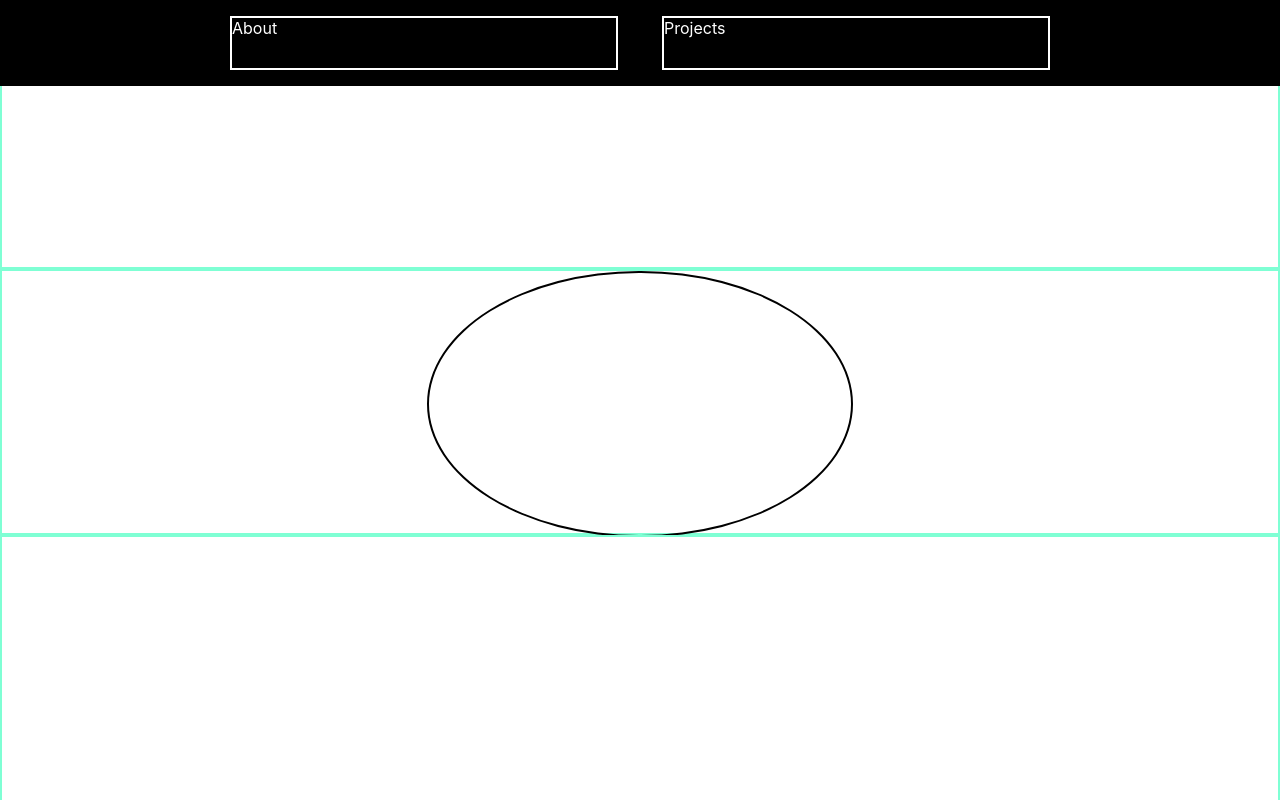
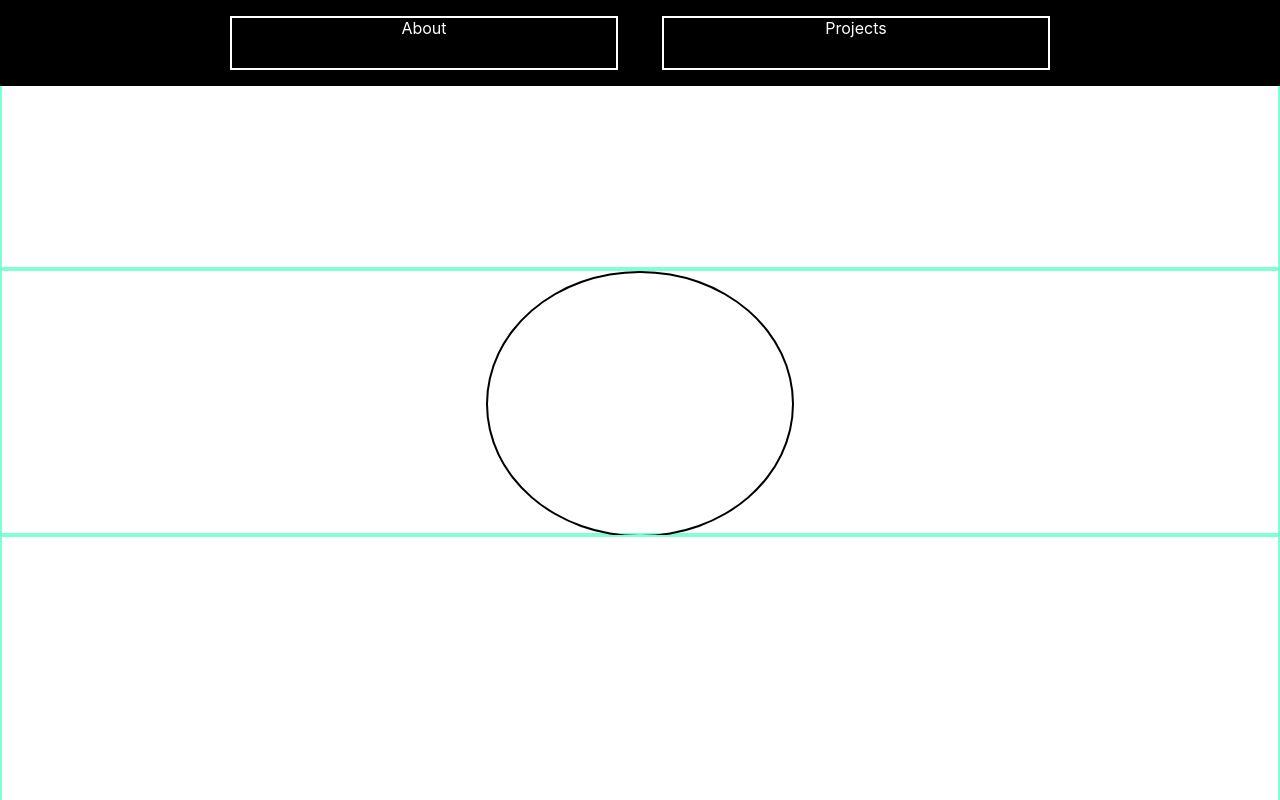
Before and after one commit to majocast/personal-website, a React (Create React App) app in the folder personal-website/: page / in a window 1280 px wide. Shown: the top 800 px of the page. Built offline with nearby package versions, Linux system fonts and the light colour scheme.

Commit message:
changes to nav + implementation of avatar icon

```diff
--- a/personal-website/package.json
+++ b/personal-website/package.json
@@ -3,6 +3,9 @@
   "version": "0.1.0",
   "private": true,
   "dependencies": {
+    "@emotion/react": "^11.11.0",
+    "@emotion/styled": "^11.11.0",
+    "@mui/material": "^5.13.2",
     "@testing-library/jest-dom": "^5.16.5",
     "@testing-library/react": "^13.4.0",
     "@testing-library/user-event": "^13.5.0",
--- a/personal-website/src/pages/Home.tsx
+++ b/personal-website/src/pages/Home.tsx
@@ -17,7 +17,7 @@ function Home() {
     const ScrollHandler = () => {
       const scrollPosition = window.scrollY;
       console.log("currentScroll: " + scrollPosition);
-      const scrollThreshold = 50;
+      const scrollThreshold = 400;
 
       const hiddenLIElement = document.querySelector('#profile-picture') as HTMLElement | null;
 
--- a/personal-website/src/pages/NavBar.tsx
+++ b/personal-website/src/pages/NavBar.tsx
@@ -1,4 +1,5 @@
 import React, { useEffect } from 'react';
+import Avatar from '@mui/material/Avatar';
 import styled from 'styled-components';
 import { Link as ScrollLink } from 'react-scroll';
 import '../styles/NavBar.css';
@@ -18,30 +19,14 @@ function NavBar() {
     const ScrollHandler = () => {
       const scrollPosition = window.scrollY;
       console.log("currentScroll: " + scrollPosition);
-      const scrollThreshold = 500;
+      const scrollThreshold = 400;
 
       const hiddenHomeLI = document.querySelector('#home-li') as HTMLElement | null;
-      const hiddenAboutLI = document.querySelector('#about-li') as HTMLElement | null;
-      const hiddenProjectsLI = document.querySelector('#projects-li') as HTMLElement | null;
 
       if(hiddenHomeLI && scrollPosition > scrollThreshold) {
         hiddenHomeLI?.classList.add('show');
       } else {
         hiddenHomeLI?.classList.remove('show');
-      }
-
-      //500 - 1000
-      if(hiddenAboutLI && (scrollPosition < scrollThreshold * 1.5 || scrollPosition > scrollThreshold * 3)) {
-        hiddenAboutLI?.classList.add('show');
-      } else {
-        hiddenAboutLI?.classList.remove('show');
-      }
-
-      // greater than 1000
-      if(hiddenProjectsLI && scrollPosition < scrollThreshold * 3) {
-        hiddenProjectsLI?.classList.add('show');
-      } else {
-        hiddenProjectsLI?.classList.remove('show');
       }
     };
 
@@ -63,7 +48,7 @@ function NavBar() {
           </ScrollLink>
           <ScrollLink to='home' smooth={true}>
             <li id='home-li'>
-              Home
+              <Avatar id='avatar' alt='Marc Castro' src='' />
             </li>
           </ScrollLink>
           <ScrollLink to='projects' smooth={true}>
--- a/personal-website/src/styles/Home.css
+++ b/personal-website/src/styles/Home.css
@@ -8,6 +8,8 @@
 #profile-picture {
     width: 33%;
     height: 100%;
+    max-width: 19rem;
+    max-height: 19rem;
     border-radius: 100%;
     border: 2px solid black;
     transition: width 1s ease;
--- a/personal-website/src/styles/NavBar.css
+++ b/personal-website/src/styles/NavBar.css
@@ -12,6 +12,10 @@
 }
 
 .nav-contents li {
+  display: flex;
+  justify-content: center;
+  align-items: center;
+  text-align: center;
   min-height: 50px;
   margin: 0 10px;
   border: 2px solid white;
@@ -20,13 +24,6 @@
 }
 
 #about-li {
-  opacity: 0;
-  width: 0;
-  transition: opacity 0.3s ease, width 1s ease, display 0s 1s;
-}
-
-#about-li.show {
-  opacity: 1;
   width: 30vw;
   display: block;
 }
@@ -34,27 +31,30 @@
 #home-li {
   opacity: 0;
   width: 0;
-  transition: opacity 0.3s ease, width 1s ease, display 0s 1s;
+  height: 0;
+  border-radius: 100%;
+  transition: opacity 0.3s ease, height 1s ease, width 1s ease, display 0s 1s;
 }
 
 #home-li.show {
+  display: flex;
+  justify-content: center;
+  align-items: center;
+  text-align: center;
   opacity: 1;
+  width: 7vw;
+  height: 7vw;
+}
+
+#projects-li {
   width: 30vw;
   display: block;
 }
 
-#projects-li {
-  opacity: 0;
-  width: 0;
-  transition: opacity 0.3s ease, width 1s ease, display 0s 1s;
+#avatar {
+  width: 100%;
+  height: 100%;
 }
-
-#projects-li.show {
-  opacity: 1;
-  width: 30vw;
-  display: block;
-}
-
 /*
 .nav-contents li {
   width: 33vw;
```
Also changed, not shown: 2 other files (tests, documents, lock files or other folders).
